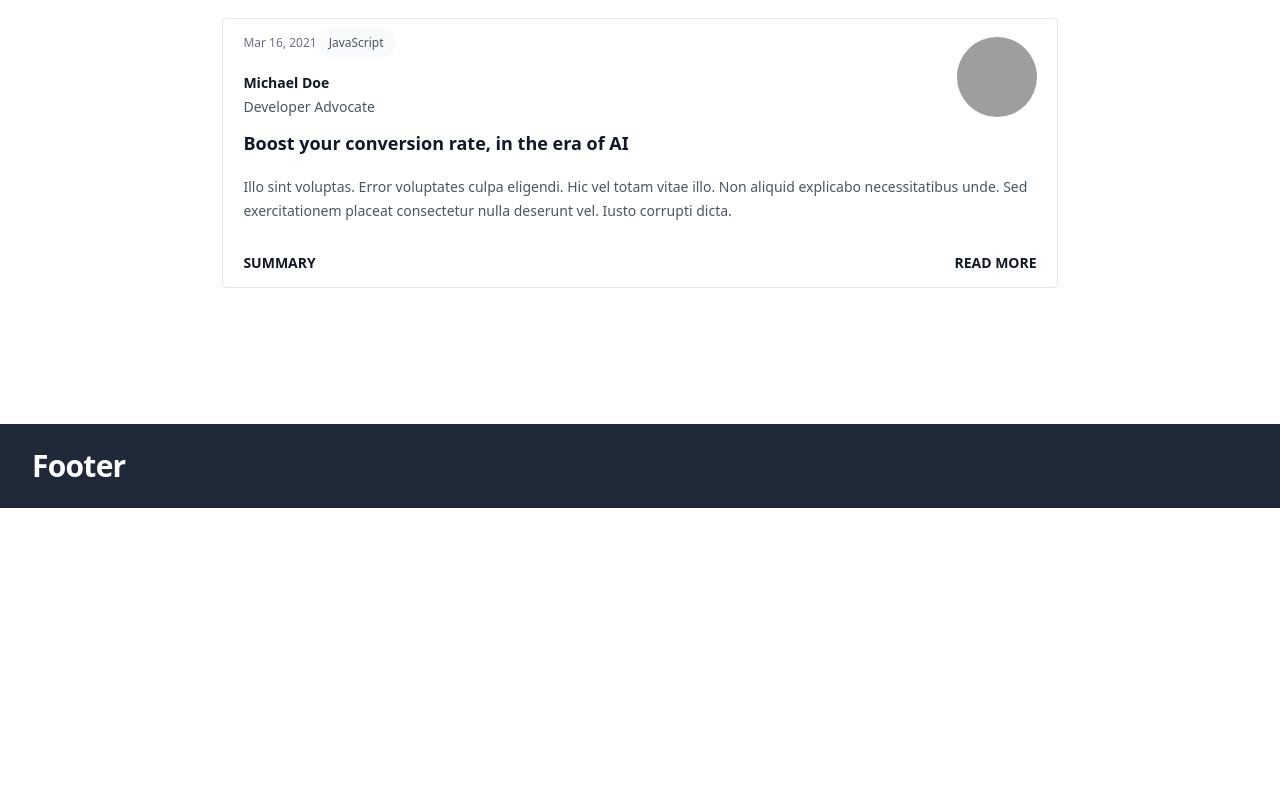
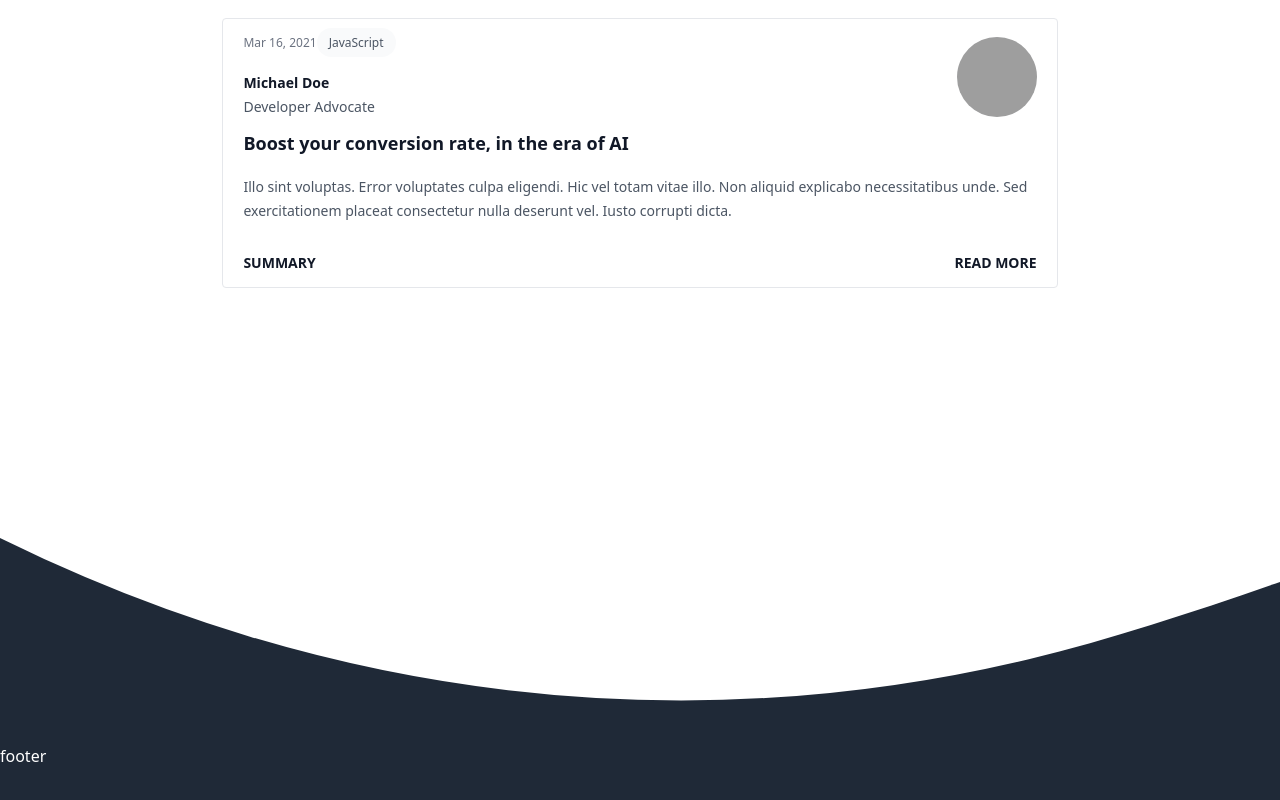
Before and after one commit to ngelrojas/blog-mr-code, a React (Vite) app: page / in a window 1280 px wide. Shown: the part 440-1240 px from the top of the page. Before the commit the page ends 948 px from the top, so only its background shows below. Built offline with nearby package versions, Linux system fonts and the light colour scheme; grey boxes are pictures that could not be loaded.

Commit message:
adding oval in the footer and adding styles css

```diff
--- a/src/App.css
+++ b/src/App.css
@@ -14,3 +14,30 @@ main{
     width: 90%;
     margin: auto;
 }
+
+/*styles footer*/
+/*footer{*/
+/*    position: relative;*/
+/*}*/
+.footer-oval{
+    position: relative;
+}
+.custom-shape-divider-top-1705452502 {
+    position: absolute;
+    top: 0;
+    left: 0;
+    width: 100%;
+    overflow: hidden;
+    line-height: 0;
+}
+
+.custom-shape-divider-top-1705452502 svg {
+    position: relative;
+    display: block;
+    width: calc(300% + 1.3px);
+    height: 500px;
+}
+
+.custom-shape-divider-top-1705452502 .shape-fill {
+    fill: #ffffff;
+}
--- /dev/null
+++ b/src/components/author/index.tsx
@@ -0,0 +1,19 @@
+
+interface AuthorProps {
+    href: string,
+    name: string,
+    role: string
+}
+export default function Author(author: AuthorProps) {
+    return (
+        <>
+            <p className="font-semibold text-gray-900">
+                <a href={author.href}>
+                    <span className="absolute inset-0"/>
+                    {author.name}
+                </a>
+            </p>
+            <p className="text-gray-600">{author.role}</p>
+        </>
+    )
+}
--- a/src/components/card/index.tsx
+++ b/src/components/card/index.tsx
@@ -1,5 +1,9 @@
 import {useState} from "react";
 import ModalWindow from "../modalWindow";
+import CategoryTime from "../categoryTime";
+import Author from "../author";
+import DescriptionTitle from "../descriptionTitle";
+
 interface Post{
     id: number,
     title: string,
@@ -30,25 +34,10 @@ export default function Card(post: Post) {
                     <article className="flex flex-col">
                         <div className="relative mt-4 flex flex-row items-center">
                             <div className="text-sm leading-6 items-center grow">
-                                <div className="text-xs mb-5">
-                                    <time dateTime={post.datetime} className="text-gray-500">
-                                        {post.date}
-                                    </time>
-                                    <a
-                                        href={post.category.href}
-                                        className="relative z-10 rounded-full bg-gray-50 px-3 py-1.5 font-medium text-gray-600 hover:bg-gray-100"
-                                    >
-                                        {post.category.title}
-                                    </a>
-                                </div>
 
-                                <p className="font-semibold text-gray-900">
-                                    <a href={post.author.href}>
-                                        <span className="absolute inset-0"/>
-                                        {post.author.name}
-                                    </a>
-                                </p>
-                                <p className="text-gray-600">{post.author.role}</p>
+                                <CategoryTime {...post}/>
+
+                                <Author {...post.author}/>
                             </div>
 
                             <img src={post.author.imageUrl} alt=""
@@ -56,27 +45,19 @@ export default function Card(post: Post) {
 
                         </div>
 
-                        <div className="group relative">
-                            <h3 className="mt-3 text-lg font-semibold leading-6 text-gray-900 group-hover:text-gray-600">
-                                <a href={post.href}>
-                                    <span className="absolute inset-0"/>
-                                    {post.title}
-                                </a>
-                            </h3>
-                            <p className="mt-5 line-clamp-3 text-sm leading-6 text-gray-600">{post.description}</p>
-                        </div>
+                        <DescriptionTitle {...post}/>
+
                         <div className="container flex justify-between mt-7 mb-3">
-
                             <button
                                 type="button"
                                 id={`card-post-${post.id.toString()}`}
                                 className="text-sm font-semibold leading-6 text-gray-900"
                                 onClick={handleOpenModal}>SUMMARY
                             </button>
-
                             <button
                                 type="button"
-                                className="text-sm font-semibold leading-6 text-gray-900">READ MORE
+                                className="text-sm font-semibold leading-6 text-gray-900">
+                                READ MORE
                             </button>
                         </div>
                     </article>
--- /dev/null
+++ b/src/components/categoryTime/index.tsx
@@ -0,0 +1,22 @@
+
+interface CategoryTimeProps {
+    date: string,
+    datetime: string,
+    category: { title: string, href: string }
+}
+
+export default function CategoryTime(post: CategoryTimeProps) {
+    return (
+        <div className="text-xs mb-5">
+            <time dateTime={post.datetime} className="text-gray-500">
+                {post.date}
+            </time>
+            <a
+                href={post.category.href}
+                className="relative z-10 rounded-full bg-gray-50 px-3 py-1.5 font-medium text-gray-600 hover:bg-gray-100"
+            >
+                {post.category.title}
+            </a>
+        </div>
+    )
+}
--- a/src/components/contentFooter/index.tsx
+++ b/src/components/contentFooter/index.tsx
@@ -1,8 +1,24 @@
 export default function ContentFooter () {
     return (
-        <footer className="bg-gray-800">
-            <div className="mx-auto max-w-7xl px-4 py-6 sm:px-6 lg:px-8">
-                <h1 className="text-3xl font-bold tracking-tight text-white">Footer</h1>
+        <footer>
+            <div className="footer-oval">
+                <div className="custom-shape-divider-top-1705452502 bg-gray-800">
+                    <svg data-name="Layer 1" viewBox="0 0 1200 120"
+                         preserveAspectRatio="none">
+                        <path
+                            d="M321.39,56.44c58-10.79,114.16-30.13,172-41.86,82.39-16.72,168.19-17.73,250.45-.39C823.78,31,906.67,72,985.66,92.83c70.05,18.48,146.53,26.09,214.34,3V0H0V27.35A600.21,600.21,0,0,0,321.39,56.44Z"
+                            className="shape-fill"></path>
+                    </svg>
+                </div>
+
+                {/*check code below because it's not working, I mean is not centered*/}
+                <div className="absolute top-80 text-white">
+                    <div className="grid max-w-3xl">
+                        <div className="justify-items-center">
+                            <h1>footer</h1>
+                        </div>
+                    </div>
+                </div>
             </div>
         </footer>
     )
--- /dev/null
+++ b/src/components/descriptionTitle/index.tsx
@@ -0,0 +1,19 @@
+interface DescriptionTitleProps {
+    href: string,
+    title: string,
+    description: string
+}
+
+export default function DescriptionTitle(post: DescriptionTitleProps) {
+    return (
+        <div className="group relative">
+            <h3 className="mt-3 text-lg font-semibold leading-6 text-gray-900 group-hover:text-gray-600">
+                <a href={post.href}>
+                    <span className="absolute inset-0"/>
+                    {post.title}
+                </a>
+            </h3>
+            <p className="mt-5 line-clamp-3 text-sm leading-6 text-gray-600">{post.description}</p>
+        </div>
+    )
+}
```
